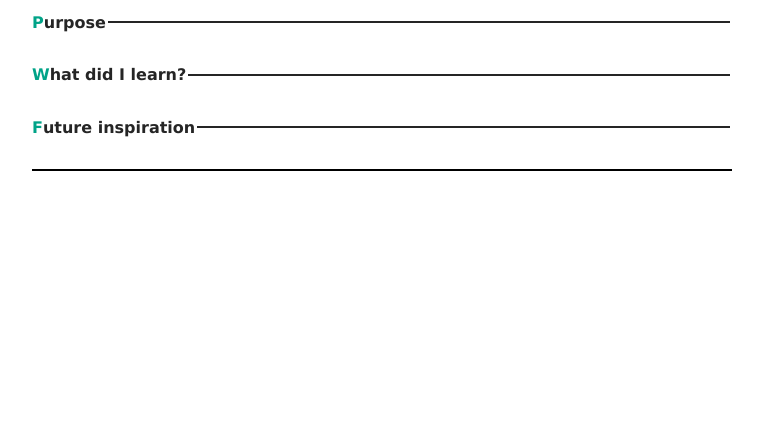
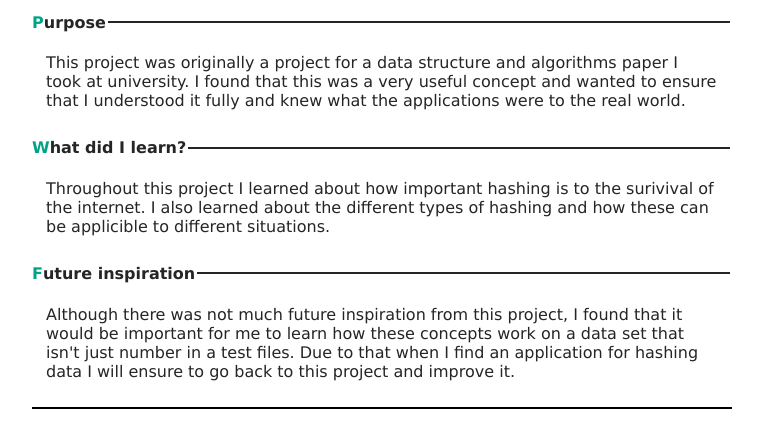
Before and after one commit to FranklinOSullivan/FranklinOSullivan.github.io, a plain HTML site: page pages/universityProjects/universityProjectHashing.html in a window 1280 px wide. Shown: the part 191-638 px from the top of the page, without its empty margins (258-1021 px from the left). Drawn offline with Linux system fonts and the light colour scheme.

Commit message:
Completed write up for hashing

```diff
--- a/pages/universityProjects/universityProjectHashing.html
+++ b/pages/universityProjects/universityProjectHashing.html
@@ -26,7 +26,9 @@
                     </strong>
                 </legend>
                 <p>
-
+                    This project was originally a project for a data structure and algorithms paper I took at
+                    university. I found that this was a very useful concept and wanted to ensure that I understood it
+                    fully and knew what the applications were to the real world.
                 </p>
             </fieldset>
 
@@ -37,7 +39,9 @@
                     </strong>
                 </legend>
                 <p>
-
+                    Throughout this project I learned about how important hashing is to the surivival of the internet. I
+                    also learned about the different types of hashing and how these can be applicible to different
+                    situations.
                 </p>
             </fieldset>
 
@@ -48,7 +52,10 @@
                     </strong>
                 </legend>
                 <p>
-
+                    Although there was not much future inspiration from this project, I found that it would be important
+                    for me to learn how these concepts work on a data set that isn't just number in a test files. Due to
+                    that when I find an application for hashing data I will ensure to go back to this project and
+                    improve it.
                 </p>
             </fieldset>
             <div class="lineBreak"></div>
```
